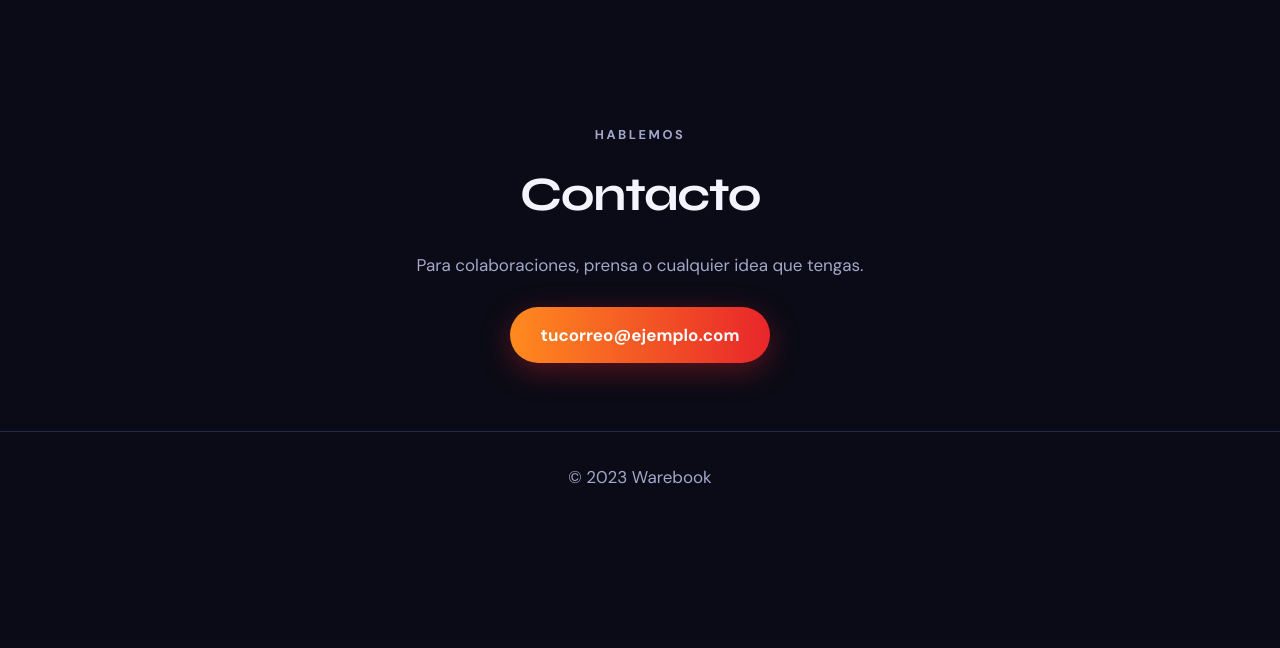
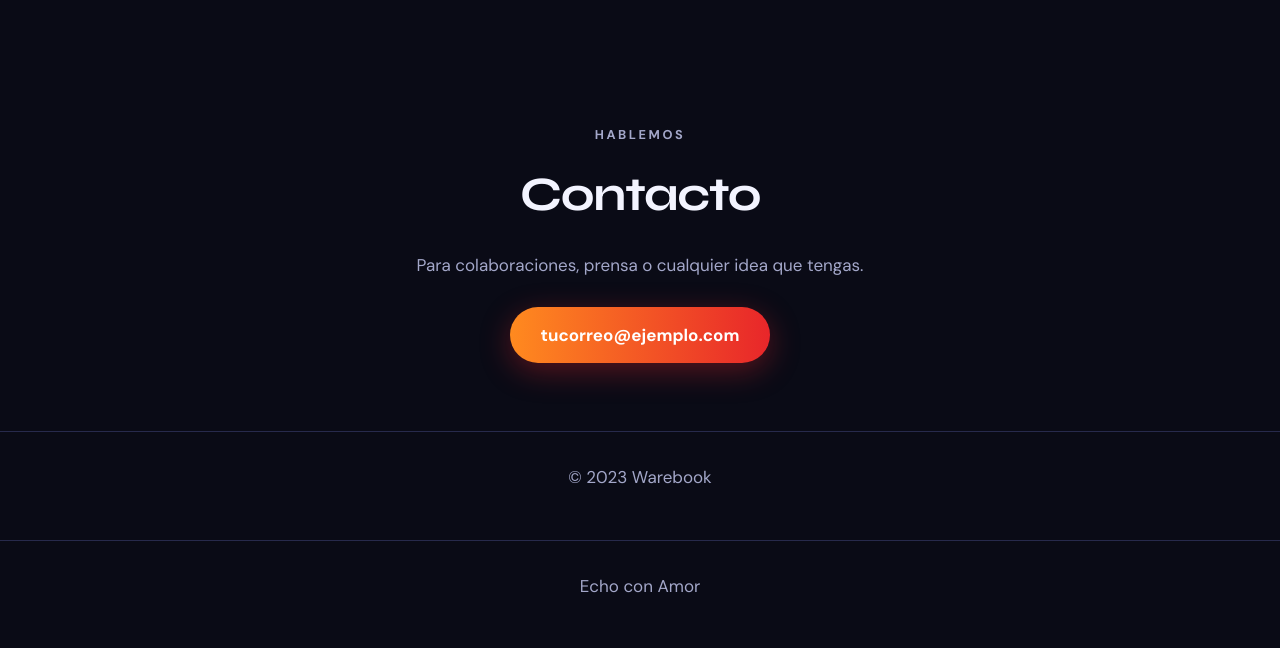
Before and after one commit to Warebook-offi/warebook-offi.github.io, a plain HTML site: page index.html in a window 1280 px wide. Shown: the part 2686-3334 px from the top of the page. Before the commit the page ends 3226 px from the top, so only its background shows below. Drawn offline with Linux system fonts and the light colour scheme.

Commit message:
Add footer message 'Echo con Amor' to index.html
Added a new footer message 'Echo con Amor' to the index.html file.

```diff
--- a/index.html
+++ b/index.html
@@ -133,7 +133,7 @@ footer{padding:2rem 0 3rem;color:var(--muted);text-align:center;border-top:1px s
 
 </main>
 
-<footer>© 2023 Warebook</footer>
+<footer>© 2023 Warebook</footer> <footer>Echo con Amor</footer>
 
 </body>
 </html>
```
